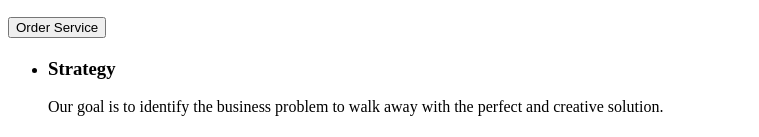
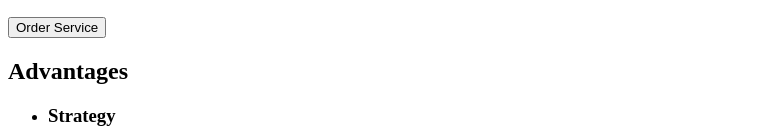
Before and after one commit to mariana9uk/goit-markup-hw-01, a plain HTML site: page index.html in a window 1280 px wide. Shown: the part 198-335 px from the top of the page, without its empty margins (0-759 px from the left). Drawn offline with Linux system fonts and the light colour scheme.

Commit message:
Created json file

```diff
--- a/index.html
+++ b/index.html
@@ -4,7 +4,7 @@
     <meta charset="UTF-8" />
     <meta http-equiv="X-UA-Compatible" content="IE=edge" />
     <meta name="viewport" content="width=device-width, initial-scale=1.0" />
-    <title>Студія</title>
+    <title>WebStudio</title>
   </head>
   <body>
     <!-- top-line -->
@@ -37,7 +37,7 @@
 
       <!-- Description -->
       <section>
-        <h2></h2>
+        <h2>Advantages</h2>
         <ul>
           <li>
             <h3>Strategy</h3>
```
Also changed, not shown: .prettierrc.json (added).
